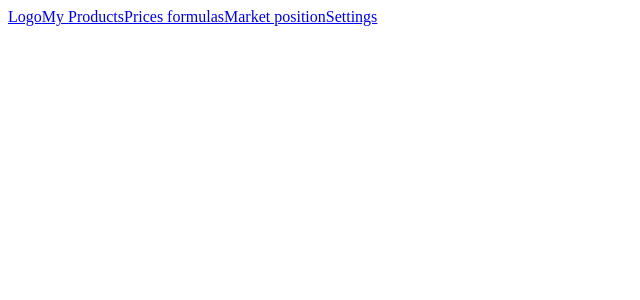
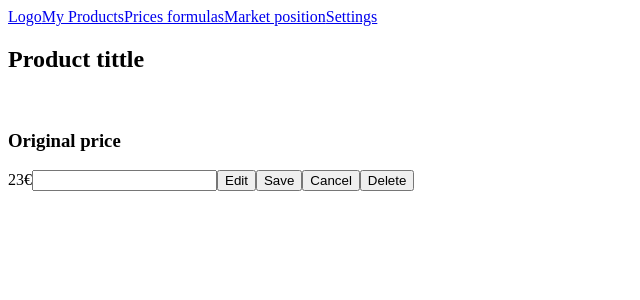
Before and after one commit to pablongo/formula-check-project-pau-gallardo, a React (Create React App) app in the folder react-solution/: page / in a window 1280 px wide. Shown: the top 300 px of the page, without its empty margins (0-640 px from the left). Built offline with nearby package versions, Linux system fonts and the light colour scheme.

Commit message:
Install redux
- Add store config

```diff
--- a/react-solution/package.json
+++ b/react-solution/package.json
@@ -8,7 +8,10 @@
     "@testing-library/user-event": "^12.1.10",
     "react": "^17.0.2",
     "react-dom": "^17.0.2",
+    "react-redux": "^7.2.5",
     "react-scripts": "4.0.3",
+    "redux": "^4.1.1",
+    "redux-thunk": "^2.3.0",
     "web-vitals": "^1.0.1"
   },
   "scripts": {
--- a/react-solution/src/components/Formula.jsx
+++ b/react-solution/src/components/Formula.jsx
@@ -0,0 +1,20 @@
+import React, { useState } from 'react';
+
+export default function Formula() {
+  const formulaStates = {
+    DISPLAY: 'DISPLAY',
+    EDIT: 'EDIT',
+  };
+
+  const [currentFormulaState, setCurrentFormulaState] = useState(formulaStates.DISPLAY);
+
+  return (
+    <>
+      <input type="text" />
+      <button type="button">Edit</button>
+      <button type="button">Save</button>
+      <button type="button">Cancel</button>
+      <button type="button">Delete</button>
+    </>
+  );
+}
--- a/react-solution/src/index.jsx
+++ b/react-solution/src/index.jsx
@@ -4,10 +4,14 @@ import ReactDOM from 'react-dom';
 import reportWebVitals from './reportWebVitals';
 
 import Navbar from './components/Navbar';
+import Formula from './components/Formula';
+import Product from './components/Product';
 
 ReactDOM.render(
   <React.StrictMode>
     <Navbar />
+    <Product />
+    <Formula />
   </React.StrictMode>,
   document.getElementById('root'),
 );
```
Also changed, not shown: react-solution/src/mocks/productList.mock.js (added, +20 -0 lines), react-solution/src/redux/store/index.js (added, +13 -0 lines), 2 other files (tests, documents, lock files or other folders).
